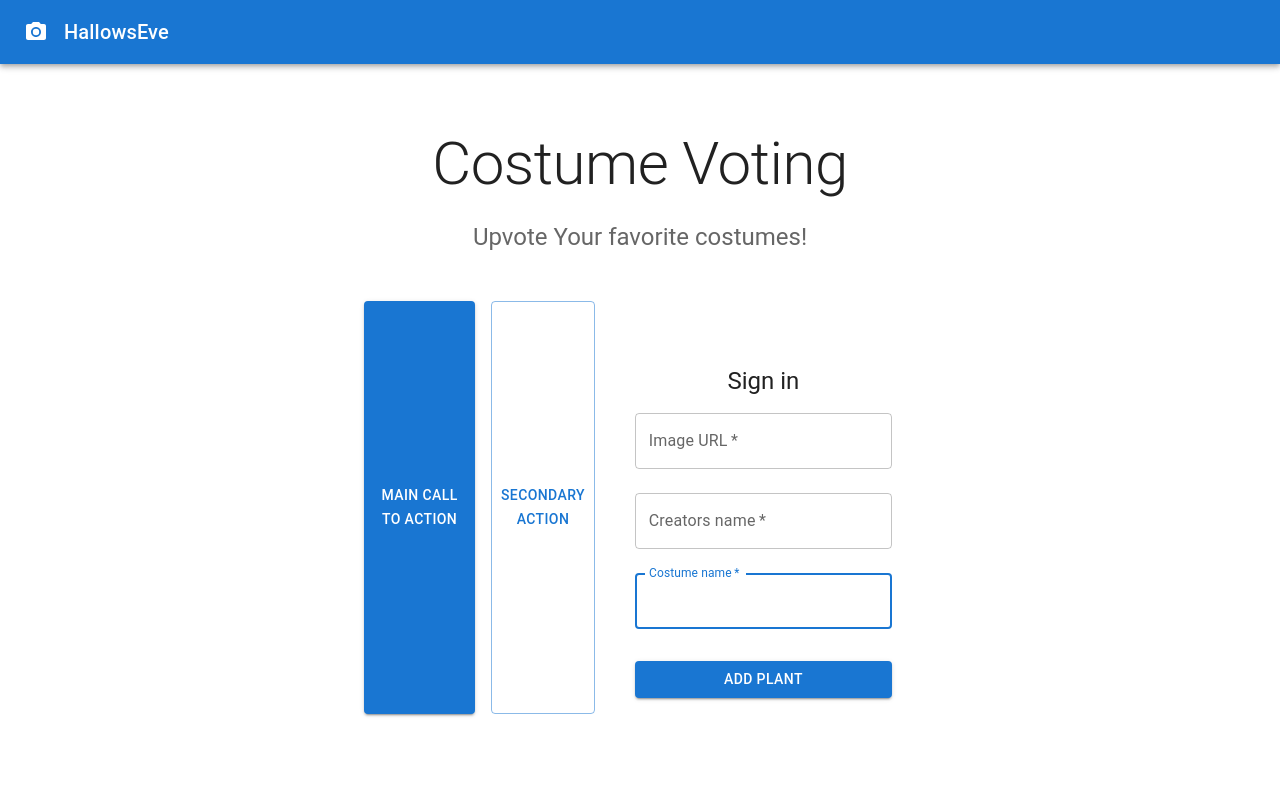
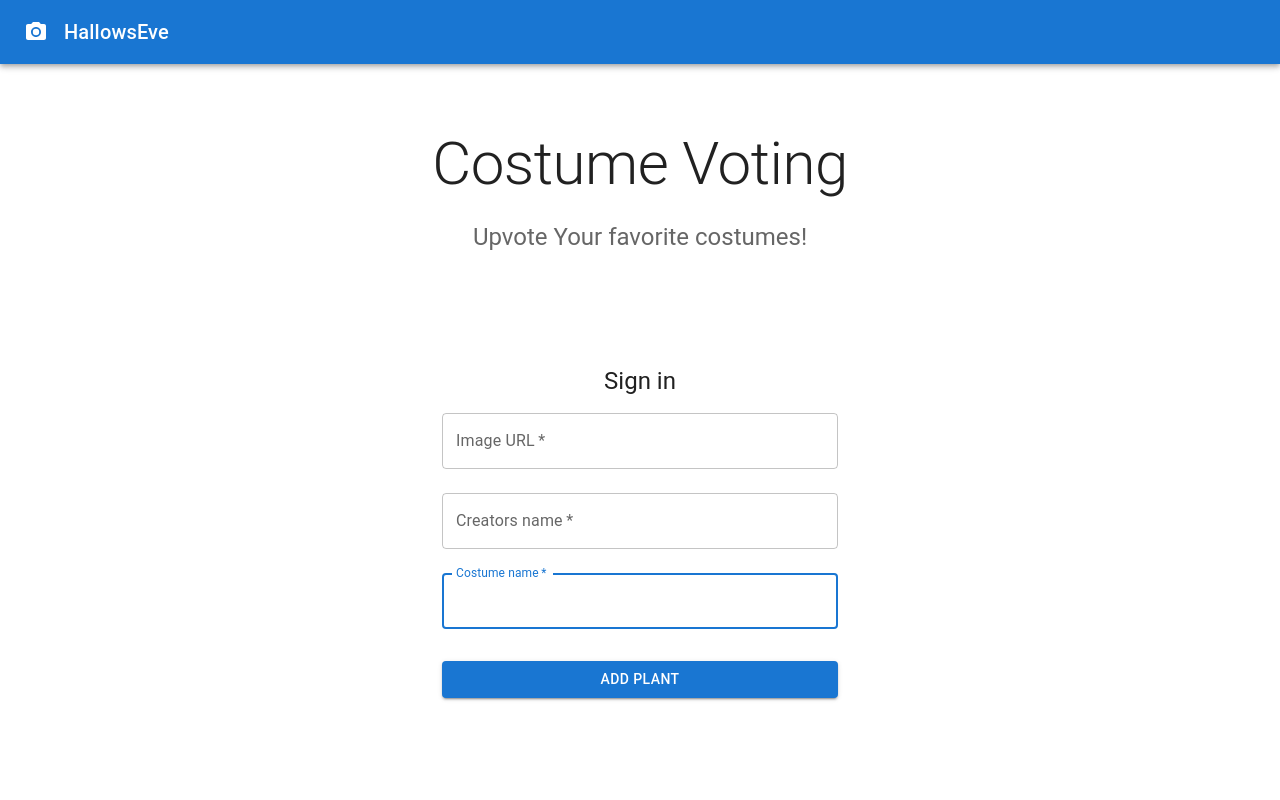
Before and after one commit to QuinnLonergan/project-practice, a React (Create React App) app in the folder client/: page / in a window 1280 px wide. Shown: the top 800 px of the page. Built offline with nearby package versions, Linux system fonts and the light colour scheme; no server answers.

Commit message:
removing unused components

```diff
--- a/client/src/HalloweenPage.js
+++ b/client/src/HalloweenPage.js
@@ -5,7 +5,6 @@ import HalloweenList from "./HalloweenList";
 // export default HalloweenPage;
 
 import * as React from 'react';
-import Button from '@mui/material/Button';
 import CssBaseline from '@mui/material/CssBaseline';
 import Grid from '@mui/material/Grid';
 import Stack from '@mui/material/Stack';
@@ -64,8 +63,6 @@ export default function HalloweenPage({itemsToRender, addCostume}) {
               spacing={2}
               justifyContent="center"
             >
-              <Button variant="contained">Main call to action</Button>
-              <Button variant="outlined">Secondary action</Button>
               <NewCostumeForm addCostume={addCostume}/>
             </Stack>
           </Container>
```
Also changed, not shown: client/src/NewCostumeForm.js (+0 -56 lines).
